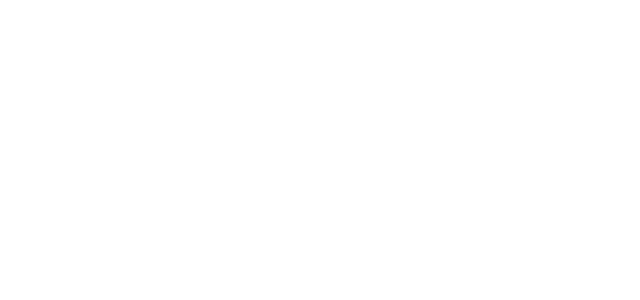
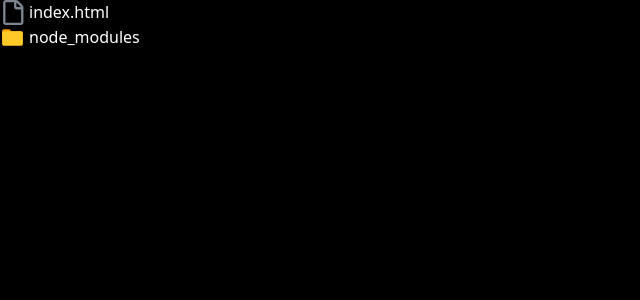
Before and after one commit to Mij-Do/VSCode-Project, a React (Vite) app: page / in a window 1280 px wide. Shown: the top 300 px of the page, without its empty margins (0-640 px from the left). Built offline with nearby package versions, Linux system fonts and the light colour scheme.

Commit message:
basic file component

```diff
--- a/src/App.tsx
+++ b/src/App.tsx
@@ -1,3 +1,5 @@
+import FileComponents from './components/FileComponents';
+import FolderComponents from './components/FolderComponents';
 interface IProps {
 
 }
@@ -5,7 +7,8 @@
 const App = ({}: IProps) => {
     return (
         <>
-
+            <FileComponents />
+            <FolderComponents />
         </>
     )
 }
--- /dev/null
+++ b/src/components/FileComponents.tsx
@@ -0,0 +1,16 @@
+import File from './SVG/File';
+
+interface IProps {
+
+}
+
+const FileComponents = ({}: IProps) => {
+    return (
+        <div className='flex space-x-1'>
+            <File />
+            <span>index.html</span>
+        </div>
+    )
+}
+
+export default FileComponents;
--- /dev/null
+++ b/src/components/FolderComponents.tsx
@@ -0,0 +1,16 @@
+import Folder from './SVG/Folder';
+
+interface IProps {
+
+}
+
+const FolderComponents = ({}: IProps) => {
+    return (
+        <div className='flex space-x-1'>
+            <Folder />
+            <span>node_modules</span>
+        </div>
+    )
+}
+
+export default FolderComponents;
--- /dev/null
+++ b/src/components/IconImg.tsx
@@ -0,0 +1,10 @@
+interface IProps {
+    src: string;
+    className?: string;
+}
+
+const IconImg = ({src, className = "w-5 h-5"}: IProps) => {
+    return <img src={src} className={className}/>
+}
+
+export default IconImg;
--- /dev/null
+++ b/src/components/SVG/Bottom.tsx
@@ -0,0 +1,9 @@
+function BottomArrowIcon() {
+    return (
+        <svg aria-hidden="true" focusable="false" role="img" viewBox="0 0 12 12" width={16} height={16} fill="#7d8590">
+            <path d="M6 8.825c-.2 0-.4-.1-.5-.2l-3.3-3.3c-.3-.3-.3-.8 0-1.1.3-.3.8-.3 1.1 0l2.7 2.7 2.7-2.7c.3-.3.8-.3 1.1 0 .3.3.3.8 0 1.1l-3.2 3.2c-.2.2-.4.3-.6.3Z"></path>
+        </svg>
+    );
+}
+
+export default BottomArrowIcon;
--- /dev/null
+++ b/src/components/SVG/CloseIcone.tsx
@@ -0,0 +1,10 @@
+function CloseIcon() {
+    return (
+        <svg className="hover:bg-gray-400 transition-all rounded-md" xmlns="http://www.w3.org/2000/svg" width={20} height={20} fill="none" stroke="white" viewBox="0 0 64 64">
+            <path d="M16 16L48 48"></path>
+            <path d="M48 16L16 48"></path>
+        </svg>
+    );
+}
+
+export default CloseIcon;
--- /dev/null
+++ b/src/components/SVG/File.tsx
@@ -0,0 +1,11 @@
+import { svgStyles } from "../../styles";
+
+function FileIcon() {
+    return (
+        <svg aria-hidden="true" focusable="false" role="img" viewBox="0 0 16 16" fill="#7d8590" {...svgStyles}>
+            <path d="M2 1.75C2 .784 2.784 0 3.75 0h6.586c.464 0 .909.184 1.237.513l2.914 2.914c.329.328.513.773.513 1.237v9.586A1.75 1.75 0 0 1 13.25 16h-9.5A1.75 1.75 0 0 1 2 14.25Zm1.75-.25a.25.25 0 0 0-.25.25v12.5c0 .138.112.25.25.25h9.5a.25.25 0 0 0 .25-.25V6h-2.75A1.75 1.75 0 0 1 9 4.25V1.5Zm6.75.062V4.25c0 .138.112.25.25.25h2.688l-.011-.013-2.914-2.914-.013-.011Z"></path>
+        </svg>
+    );
+}
+
+export default FileIcon;
--- /dev/null
+++ b/src/components/SVG/Folder.tsx
@@ -0,0 +1,18 @@
+import { svgStyles } from "../../styles";
+
+function FolderIcon() {
+    return (
+        <svg xmlns="http://www.w3.org/2000/svg" {...svgStyles} className="icon" viewBox="0 0 1024 1024">
+            <path
+                fill="#FFA000"
+                d="M853.333 256h-384L384 170.667H170.667c-46.934 0-85.334 38.4-85.334 85.333v170.667h853.334v-85.334c0-46.933-38.4-85.333-85.334-85.333z"
+            ></path>
+            <path
+                fill="#FFCA28"
+                d="M853.333 256H170.667c-46.934 0-85.334 38.4-85.334 85.333V768c0 46.933 38.4 85.333 85.334 85.333h682.666c46.934 0 85.334-38.4 85.334-85.333V341.333c0-46.933-38.4-85.333-85.334-85.333z"
+            ></path>
+        </svg>
+    );
+}
+
+export default FolderIcon;
--- /dev/null
+++ b/src/components/SVG/Right.tsx
@@ -0,0 +1,9 @@
+function RightArrowIcon() {
+    return (
+        <svg aria-hidden="true" focusable="false" role="img" viewBox="0 0 12 12" width={16} height={16} fill="#7d8590">
+            <path d="M4.7 10c-.2 0-.4-.1-.5-.2-.3-.3-.3-.8 0-1.1L6.9 6 4.2 3.3c-.3-.3-.3-.8 0-1.1.3-.3.8-.3 1.1 0l3.3 3.2c.3.3.3.8 0 1.1L5.3 9.7c-.2.2-.4.3-.6.3Z"></path>
+        </svg>
+    );
+}
+
+export default RightArrowIcon;
--- a/src/index.css
+++ b/src/index.css
@@ -1 +1,8 @@
 @import "tailwindcss";
+
+:root {
+    background-color: black;
+    color: white;
+    margin: 0;
+    padding: 0;
+}
--- /dev/null
+++ b/src/styles/index.ts
@@ -0,0 +1 @@
+export const svgStyles = {width: 25, height: 25};
```
